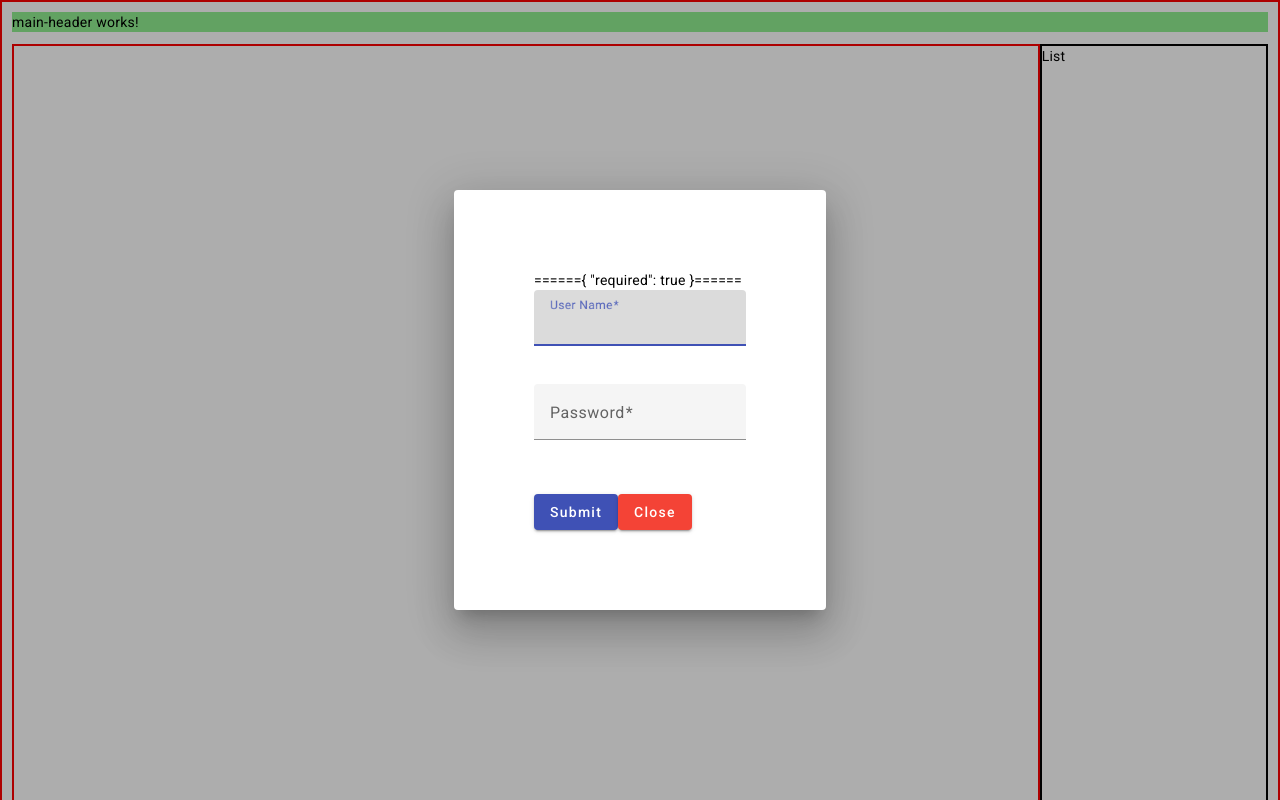
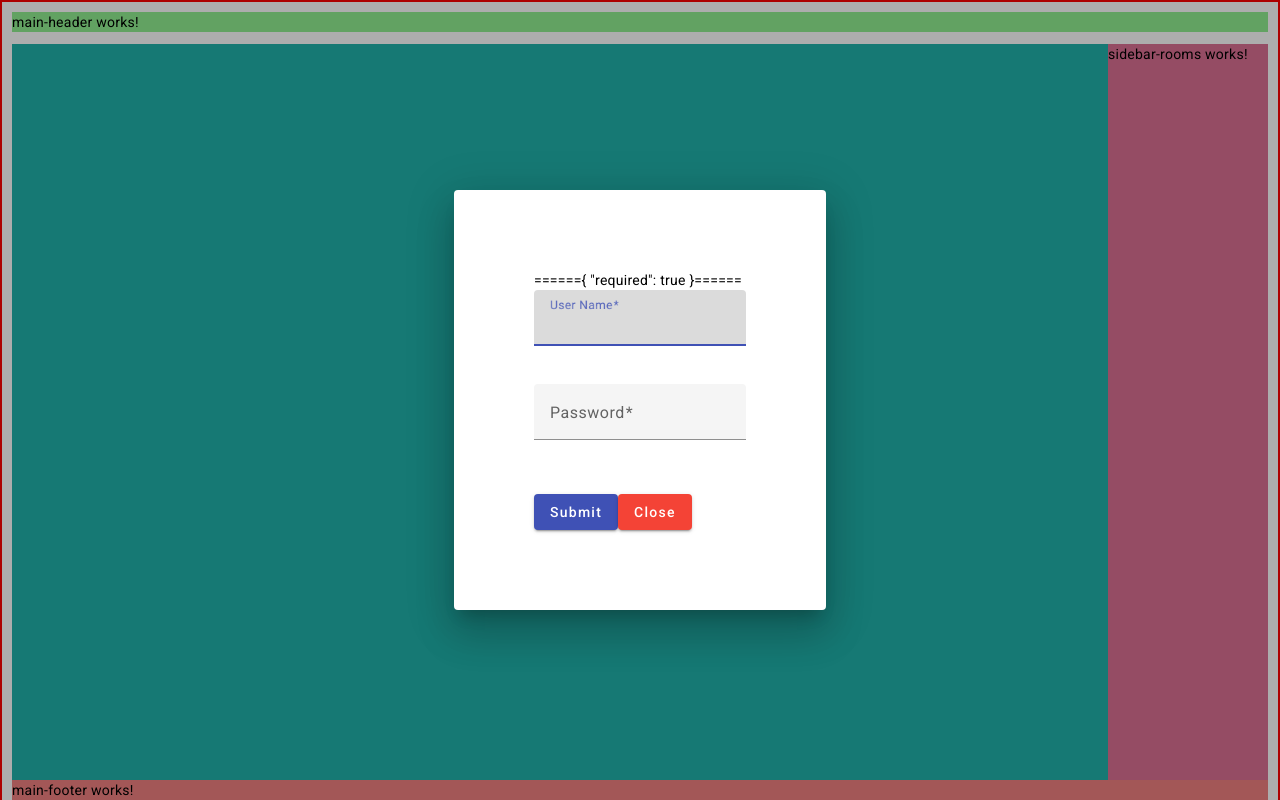
Before and after one commit to Mozart100/Chato, an Angular app in the folder Chato.Client/: page / in a window 1280 px wide. Built offline with nearby package versions, Linux system fonts and the light colour scheme; no server answers.

Commit message:
Addign sidebar

```diff
--- a/Chato.Client/src/app/app.component.html
+++ b/Chato.Client/src/app/app.component.html
@@ -23,6 +23,10 @@
     <app-main-content></app-main-content>
   </div>
 
+  <div class="main-layout-container-sidebar">
+      <app-sidebar-rooms></app-sidebar-rooms>
+  </div>
+
   <div class="main-layout-container-footer">
     <app-main-footer></app-main-footer>
   </div>
--- a/Chato.Client/src/app/app.component.scss
+++ b/Chato.Client/src/app/app.component.scss
@@ -1,10 +1,27 @@
-.main-layout-container
-{
+.main-layout-container {
     min-height: 100vh;
     display: grid;
+    grid-template-rows: auto 1fr auto;
+    grid-template-columns: 1fr 10rem;
+    padding: 10px;
+    border: 2px red solid;
 
-    grid-template-rows: auto 1fr auto ;
+    &-header {
+      grid-column: 1 / -1;
+    }
 
-    padding: 10px;
-    border:2px red solid;
-}
+    &-content {
+      grid-column: 1 / 2;
+      background: lightseagreen;
+    }
+
+    &-sidebar {
+      grid-column: 2 / 3;
+      background: palevioletred;
+    }
+
+    &-footer {
+      grid-column: 1 / -1;
+    }
+
+  }
--- a/Chato.Client/src/app/app.module.ts
+++ b/Chato.Client/src/app/app.module.ts
@@ -13,6 +13,7 @@ import { MainFooterComponent } from './main-footer/main-footer.component';
 import { ReactiveFormsModule } from '@angular/forms';
 import { MaterialModule } from './material/material.module';
 import { DialogBodyComponent } from './dialog-body/dialog-body.component';
+import { SidebarRoomsComponent } from './sidebar-rooms/sidebar-rooms.component';
 
 @NgModule({
   declarations: [
@@ -21,6 +22,7 @@ import { DialogBodyComponent } from './dialog-body/dialog-body.component';
     MainContentComponent,
     MainFooterComponent,
     DialogBodyComponent,
+    SidebarRoomsComponent,
   ],
   imports: [
     BrowserModule,
--- a/Chato.Client/src/app/main-content/main-content.component.html
+++ b/Chato.Client/src/app/main-content/main-content.component.html
@@ -4,9 +4,6 @@
 
 
     </div>
-    <div class="layout-sidebar">
-        List
-    </div>
 </div>
 
 <!-- <button mat-icon-button >
--- a/Chato.Client/src/app/main-content/main-content.component.scss
+++ b/Chato.Client/src/app/main-content/main-content.component.scss
@@ -3,17 +3,17 @@ p{
 }
 
 .layout{
-    display:grid;
-    grid-template-columns: 4.5fr 1fr;
-    min-height: 100vh;
+    // display:grid;
+    // grid-template-columns: 4.5fr 1fr;
+    // min-height: 100vh;
 
-    &-content
-    {
-        border: 2px solid red;;
-    }
+    // &-content
+    // {
+    //     border: 2px solid red;;
+    // }
 
-    &-sidebar{
+    // &-sidebar{
 
-        border: 2px solid black;;
-    }
+    //     border: 2px solid black;;
+    // }
 }
--- /dev/null
+++ b/Chato.Client/src/app/sidebar-rooms/sidebar-rooms.component.html
@@ -0,0 +1 @@
+<p>sidebar-rooms works!</p>
```
Also changed, not shown: Chato.Client/src/app/sidebar-rooms/sidebar-rooms.component.ts (added, +10 -0 lines), Chato.Client/src/app/sidebar-rooms/sidebar-rooms.component.scss (added), 2 other files (tests, documents, lock files or other folders).
